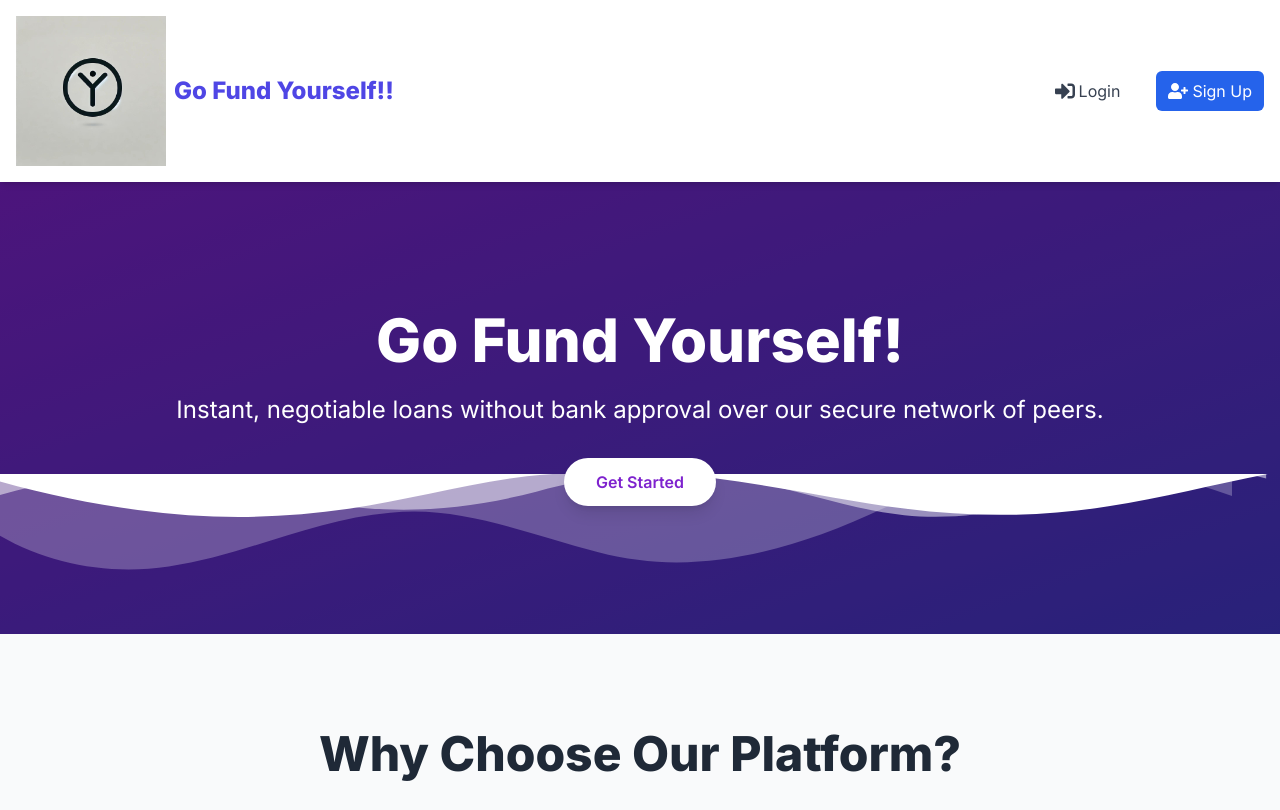
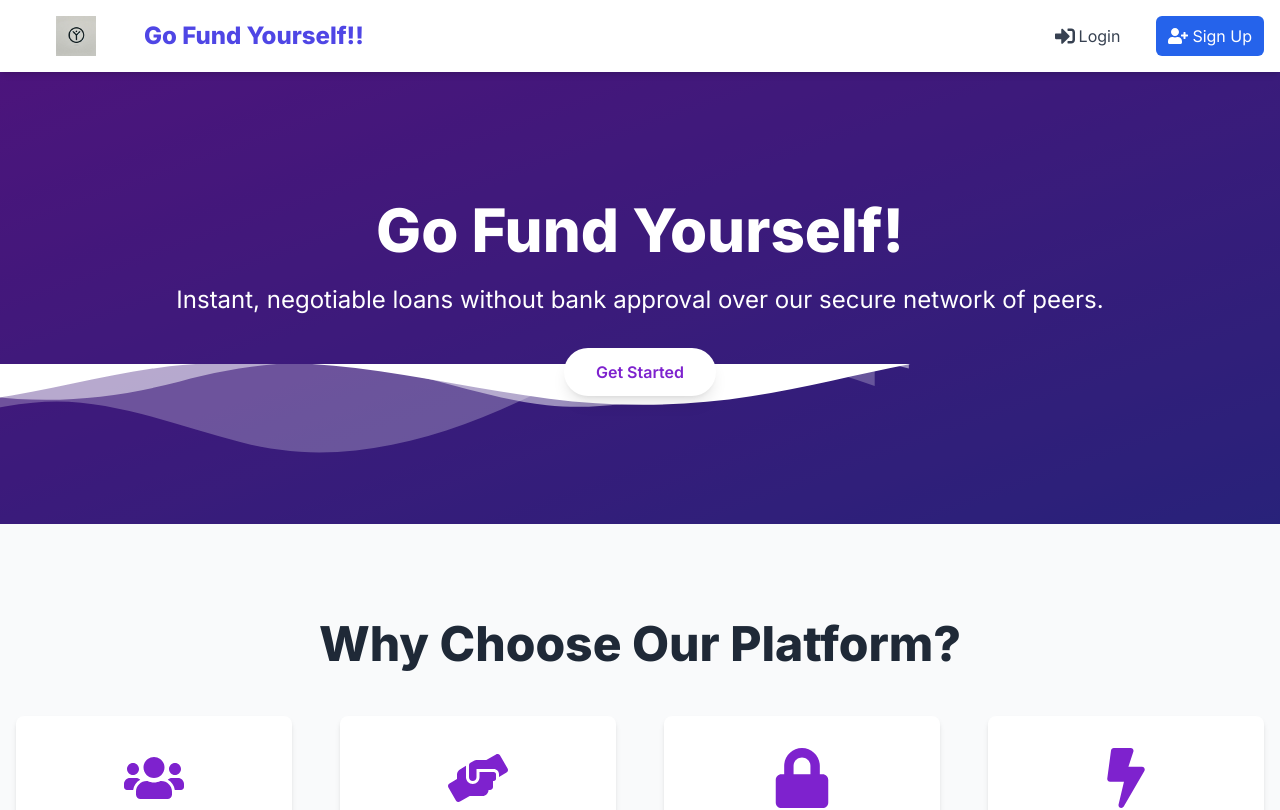
Before and after one commit to AritraRoy0/GFY, a Next.js app in the folder client/: page / in a window 1280 px wide. Shown: the top 810 px of the page. Built offline with nearby package versions, Linux system fonts and the light colour scheme.

Commit message:
Client: redesign draft 2

```diff
--- a/client/src/app/auth/page.tsx
+++ b/client/src/app/auth/page.tsx
@@ -10,7 +10,6 @@ import { auth, provider, firestore } from '../../../firebaseConfig'; // Adjust t
 
 import { useDispatch } from 'react-redux';
 import { setUser, clearUser } from "../features/authSlice"; // Adjust the path
-import { RootState } from '../store';
 
 // Define interfaces
 interface FormData {
--- a/client/src/app/common/Header.tsx
+++ b/client/src/app/common/Header.tsx
@@ -1,5 +1,3 @@
-// components/common/Header.tsx
-
 'use client';
 
 import React, { useState } from 'react';
@@ -100,7 +98,15 @@ const Header: React.FC = () => {
       <nav className="max-w-7xl mx-auto flex justify-between items-center p-4">
         {/* Logo and Brand Name */}
         <Link href="/" className="flex items-center">
-          <Image src={logo} alt="Go Fund Yourself Logo" width={150} height={50} priority />
+          <div style={{ width: '120px', height: '40px' }} className="relative">
+            <Image
+              src={logo}
+              alt="Go Fund Yourself Logo"
+              layout="fill" // Makes the image fill the wrapper div
+              objectFit="contain" // Ensures the logo maintains aspect ratio
+              priority
+            />
+          </div>
           <span className="hidden md:inline-block text-2xl font-extrabold text-indigo-600 ml-2">
             Go Fund Yourself!!
           </span>
--- a/client/src/app/page.tsx
+++ b/client/src/app/page.tsx
@@ -25,9 +25,24 @@ const fadeInUp = {
 };
 
 const Hero: React.FC = () => {
+  // Define animation variants for the waves
+  const waveAnimation = {
+    animate: {
+      x: ['0%', '-50%'], // Adjust based on the SVG width
+    },
+    transition: {
+      x: {
+        repeat: Infinity,
+        repeatType: 'loop',
+        duration: 10, // Adjust the speed of the animation
+        ease: 'linear',
+      },
+    },
+  };
+
   return (
     <motion.div
-      className="relative bg-gradient-to-br from-purple-700 to-indigo-700 text-white py-32 px-4"
+      className="relative bg-gradient-to-br from-purple-700 to-indigo-700 text-white py-32 px-4 overflow-hidden"
       initial="hidden"
       animate="visible"
       variants={fadeInUp}
@@ -59,10 +74,14 @@ const Hero: React.FC = () => {
           Get Started
         </motion.a>
       </div>
-      {/* Decorative SVG Wave */}
-      <div className="absolute bottom-0 left-0 w-full overflow-hidden leading-none">
+      {/* Animated Decorative SVG Wave */}
+      <motion.div
+        className="absolute bottom-0 left-0 w-full overflow-hidden leading-none"
+        {...waveAnimation}
+      >
+        {/* First Wave */}
         <svg
-          className="relative block w-full h-24 md:h-40"
+          className="block w-full h-24 md:h-40"
           xmlns="http://www.w3.org/2000/svg"
           preserveAspectRatio="none"
           viewBox="0 0 1200 120"
@@ -82,7 +101,29 @@ const Hero: React.FC = () => {
             fill="#ffffff"
           />
         </svg>
-      </div>
+        {/* Second Wave */}
+        <svg
+          className="absolute top-0 left-full block w-full h-24 md:h-40"
+          xmlns="http://www.w3.org/2000/svg"
+          preserveAspectRatio="none"
+          viewBox="0 0 1200 120"
+        >
+          <path
+            d="M0,0V46.29c47.31,22,103.65,29.39,158.16,23.07,70.77-8.19,136.88-35.62,207.67-40.29C429.92,23.28,492,44.19,561,58.77c70.84,14.95,140.29,6.15,209.26-13.58,60.87-17.65,115.75-45.46,177-54.74C996.63-18,1077.43-5.3,1155,16.55V0Z"
+            opacity=".25"
+            fill="#ffffff"
+          />
+          <path
+            d="M0,0V15.81C44.13,5.59,88.57-.87,132.72.1c64.51,1.47,127.05,16.81,191.56,23.81,60.5,6.56,119.75,1.49,178.44-10.61C556.81,1.23,617.69-5,678,1.51c57.6,6.21,112.08,24.41,169.75,29.36,59.23,5.09,116.48-6.71,173.13-18.16,55.06-11.1,111.22-22.21,166.12-9.25V0Z"
+            opacity=".5"
+            fill="#ffffff"
+          />
+          <path
+            d="M0,0V5.63C43,15.27,86,22.41,129.15,27c65.94,7.19,132.13,6.85,197.81-.91,55.71-6.55,111.19-18.85,166.89-24.42C554.44-3.23,611.39-2.32,668.26,3.07c60.8,5.92,121,16.87,181.34,22.99,63.08,6.46,126.48,6.31,189.61-1.8,51.85-6.36,103.85-17.47,155.79-25.26V0Z"
+            fill="#ffffff"
+          />
+        </svg>
+      </motion.div>
     </motion.div>
   );
 };
```
